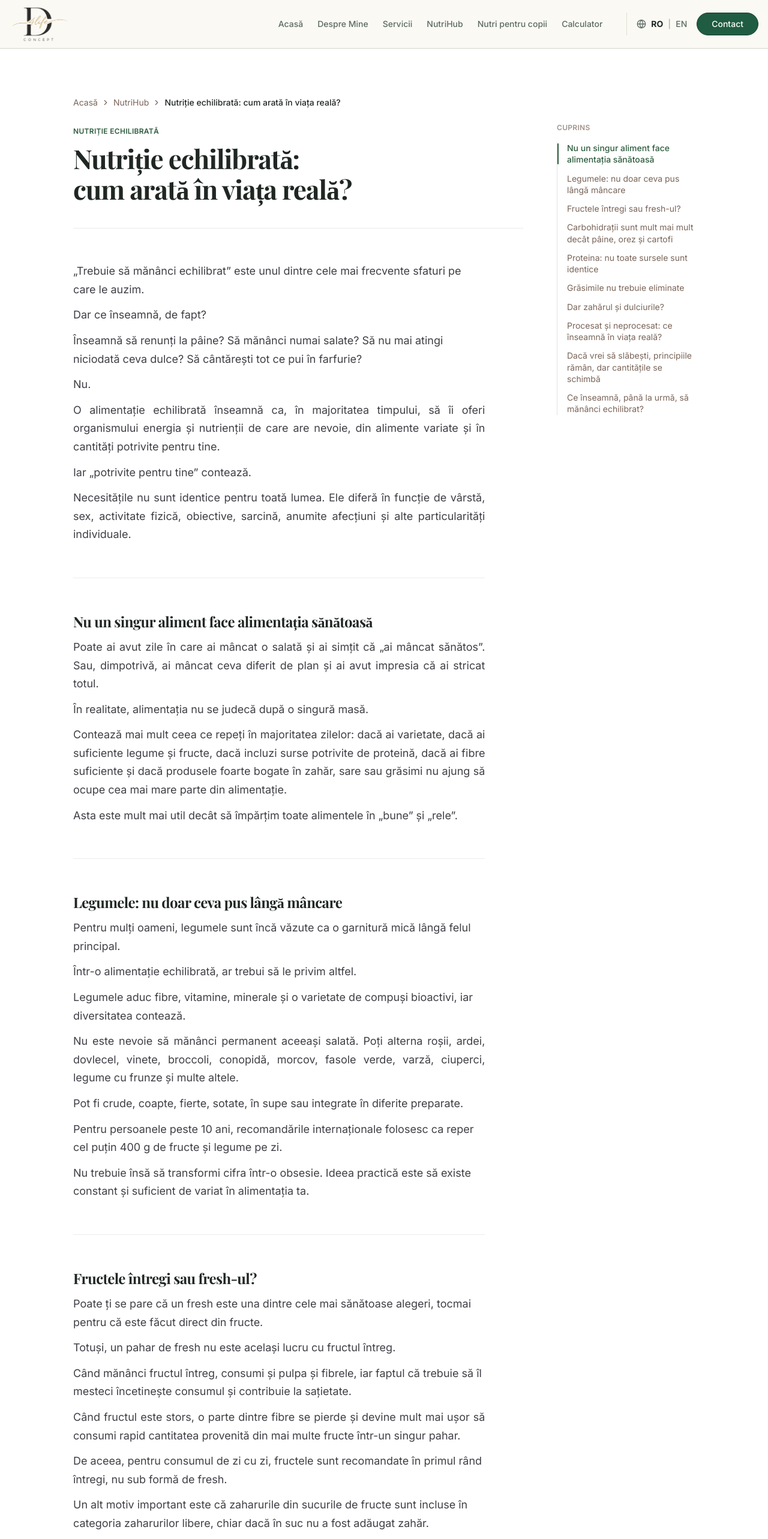
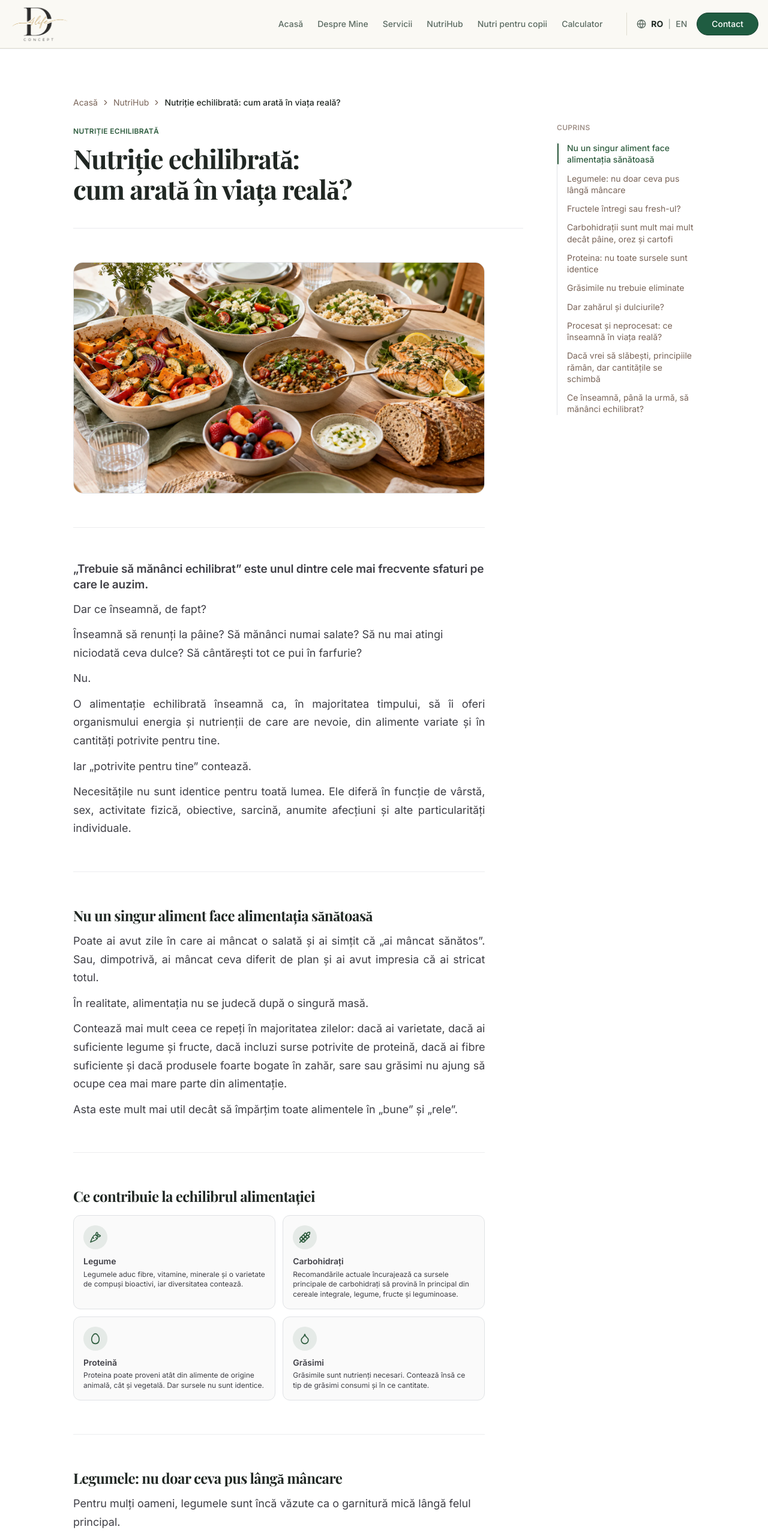
Before and after one commit to Diet4life/Diet4life-site, a React (Vite) app: page /nutrihub/nutritie-echilibrata in a window 1280 px wide. Shown: the top 2566 px of the page at 60% size. Built offline with nearby package versions, Linux system fonts and the light colour scheme; a web font is replaced by a local one.

Commit message:
Enhance balanced nutrition article layout
Co-Authored-By: Claude Sonnet 5 <noreply@anthropic.com>
Claude-Session: https://claude.ai/code/session_01DSEq2dNsMu3kQkjZcvwz9Z

```diff
--- a/src/pages/nutrihub/NutritieEchilibrata.tsx
+++ b/src/pages/nutrihub/NutritieEchilibrata.tsx
@@ -1,7 +1,63 @@
 import { Link } from "wouter";
+import { Carrot, Wheat, Egg, Droplet, Smile, Shuffle, CalendarDays } from "lucide-react";
 import { useLanguage } from "@/contexts/LanguageContext";
-import { ArticleH2, ArticleP } from "@/components/nutrihub/ArticleShell";
+import { ArticleH2, ArticleP, ArticleLead } from "@/components/nutrihub/ArticleShell";
 import { ArticleShellPremium } from "@/components/nutrihub/ArticleShellPremium";
+
+// "Ce contribuie la echilibrul alimentației" + "Trei idei de reținut" --
+// visual modules for this article only (never touch ArticleShellPremium.tsx,
+// never add these to the other 5 articles). Same visual recipe already used
+// in ControlulGreutatii.tsx and SuntToateCaloriileLaFel.tsx (bg-card
+// border-border tile + bg-primary/10 icon circle) -- zero new tokens, zero
+// new global components. Every item's text is an exact quote (or, for the 2
+// items explicitly flagged, two consecutive sentences from the same
+// paragraph) from this article's own body (sec-2, sec-4, sec-5, sec-6,
+// sec-10) -- approved verbatim by the user, not paraphrased further here.
+// No new facts, numbers, or claims. The original article paragraphs
+// (sec-0 through sec-10) are untouched; these modules only redisplay
+// existing sentences separately.
+const WHAT_CONTRIBUTES_TO_BALANCE = [
+  {
+    icon: Carrot,
+    label: "Legume",
+    note: "Legumele aduc fibre, vitamine, minerale și o varietate de compuși bioactivi, iar diversitatea contează.",
+  },
+  {
+    icon: Wheat,
+    label: "Carbohidrați",
+    note: "Recomandările actuale încurajează ca sursele principale de carbohidrați să provină în principal din cereale integrale, legume, fructe și leguminoase.",
+  },
+  {
+    icon: Egg,
+    // Two consecutive sentences from sec-5, approved verbatim by the user.
+    label: "Proteină",
+    note: "Proteina poate proveni atât din alimente de origine animală, cât și vegetală. Dar sursele nu sunt identice.",
+  },
+  {
+    icon: Droplet,
+    // Two consecutive sentences from sec-6, approved verbatim by the user.
+    label: "Grăsimi",
+    note: "Grăsimile sunt nutrienți necesari. Contează însă ce tip de grăsimi consumi și în ce cantitate.",
+  },
+];
+
+const THREE_TAKEAWAYS = [
+  {
+    icon: Smile,
+    label: "Fără perfecțiune",
+    note: "Nu înseamnă să mănânci perfect.",
+  },
+  {
+    icon: Shuffle,
+    label: "Varietate",
+    note: "Este important și să existe varietate.",
+  },
+  {
+    icon: CalendarDays,
+    label: "Viața reală",
+    note: "Trebuie să construiești un mod de a mânca care îți asigură nutrienții de care ai nevoie și pe care îl poți păstra în viața reală.",
+  },
+];
 
 export default function NutritieEchilibrata() {
   const { language } = useLanguage();
@@ -42,8 +98,25 @@ export default function NutritieEchilibrata() {
         "Mavadiya HB, Roh D, Ly A, Lu Y. Whole Fruits Versus 100% Fruit Juice: Revisiting the Evidence and Its Implications for Healthy Dietary Recommendations. Nutrition Bulletin. 2025.",
       ]}
     >
+      {/* Hero image -- already-approved, already-local asset (also used as
+          this article's card image on the NutriHub hub), reused as-is, not
+          duplicated, not re-sourced. Same pattern as the hero images in
+          ControlulGreutatii.tsx and SuntToateCaloriileLaFel.tsx. */}
+      <img
+        src="/images/nutrihub/nutritie-echilibrata-masa-variata.webp"
+        alt="Masă variată cu legume, salată, cereale, leguminoase, pește, pâine și fructe"
+        width={1600}
+        height={900}
+        className="w-full aspect-[16/9] object-cover rounded-2xl border border-border"
+        loading="eager"
+        decoding="async"
+      />
+
       <section id="sec-0">
-        <ArticleP>„Trebuie să mănânci echilibrat” este unul dintre cele mai frecvente sfaturi pe care le auzim.</ArticleP>
+        {/* First sentence re-rendered via ArticleLead instead of ArticleP --
+            text is byte-identical to before, appears exactly once (not
+            duplicated into the module below), per explicit approval. */}
+        <ArticleLead>„Trebuie să mănânci echilibrat” este unul dintre cele mai frecvente sfaturi pe care le auzim.</ArticleLead>
         <ArticleP>Dar ce înseamnă, de fapt?</ArticleP>
         <ArticleP>
           Înseamnă să renunți la pâine? Să mănânci numai salate? Să nu mai atingi niciodată ceva dulce? Să cântărești tot
@@ -75,6 +148,28 @@ export default function NutritieEchilibrata() {
         </ArticleP>
         <ArticleP>Asta este mult mai util decât să împărțim toate alimentele în „bune” și „rele”.</ArticleP>
       </section>
+
+      {/* Module "Ce contribuie la echilibrul alimentației" -- positioned
+          after sec-1, before sec-2, same early-preview pattern already used
+          in ControlulGreutatii.tsx / SuntToateCaloriileLaFel.tsx. Every
+          caption redisplays a sentence that already exists further down in
+          this same article (sec-2, sec-4, sec-5, sec-6). */}
+      <div>
+        <h2 className="font-serif font-bold text-foreground text-xl md:text-2xl mb-4">
+          Ce contribuie la echilibrul alimentației
+        </h2>
+        <div className="grid sm:grid-cols-2 gap-3">
+          {WHAT_CONTRIBUTES_TO_BALANCE.map((item) => (
+            <div key={item.label} className="rounded-xl border border-border bg-card p-4">
+              <div className="w-10 h-10 rounded-full bg-primary/10 flex items-center justify-center mb-2.5">
+                <item.icon className="w-5 h-5 text-primary" aria-hidden="true" />
+              </div>
+              <p className="text-sm font-semibold text-foreground leading-snug">{item.label}</p>
+              <p className="text-xs text-muted-foreground mt-1 leading-snug">{item.note}</p>
+            </div>
+          ))}
+        </div>
+      </div>
 
       <section id="sec-2">
         <ArticleH2>Legumele: nu doar ceva pus lângă mâncare</ArticleH2>
@@ -312,6 +407,28 @@ export default function NutritieEchilibrata() {
           păstra în viața reală.
         </ArticleP>
       </section>
+
+      {/* Module "Trei idei de reținut" -- closing recap, same position/
+          pattern as the closing modules in ControlulGreutatii.tsx and
+          SuntToateCaloriileLaFel.tsx (after the last section, before the
+          shell's own "Citește și" block). The 3 items are the article's own
+          closing lines from sec-10, not invented. */}
+      <div>
+        <h2 className="font-serif font-bold text-foreground text-xl md:text-2xl mb-4">
+          Trei idei de reținut
+        </h2>
+        <div className="grid sm:grid-cols-3 gap-3">
+          {THREE_TAKEAWAYS.map((item) => (
+            <div key={item.label} className="rounded-xl border border-border bg-card p-4">
+              <div className="w-10 h-10 rounded-full bg-primary/10 flex items-center justify-center mb-2.5">
+                <item.icon className="w-5 h-5 text-primary" aria-hidden="true" />
+              </div>
+              <p className="text-sm font-semibold text-foreground leading-snug">{item.label}</p>
+              <p className="text-xs text-muted-foreground mt-1 leading-snug">{item.note}</p>
+            </div>
+          ))}
+        </div>
+      </div>
     </ArticleShellPremium>
   );
 }
```
